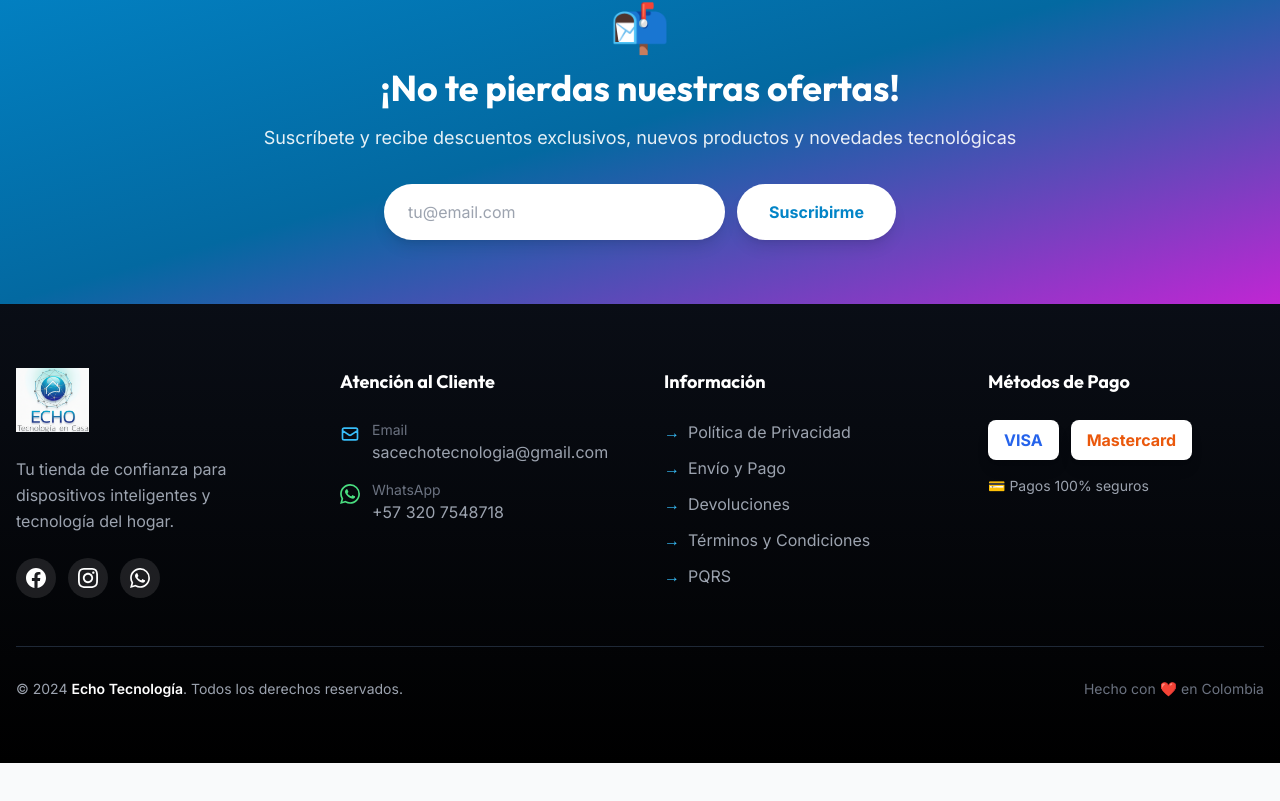
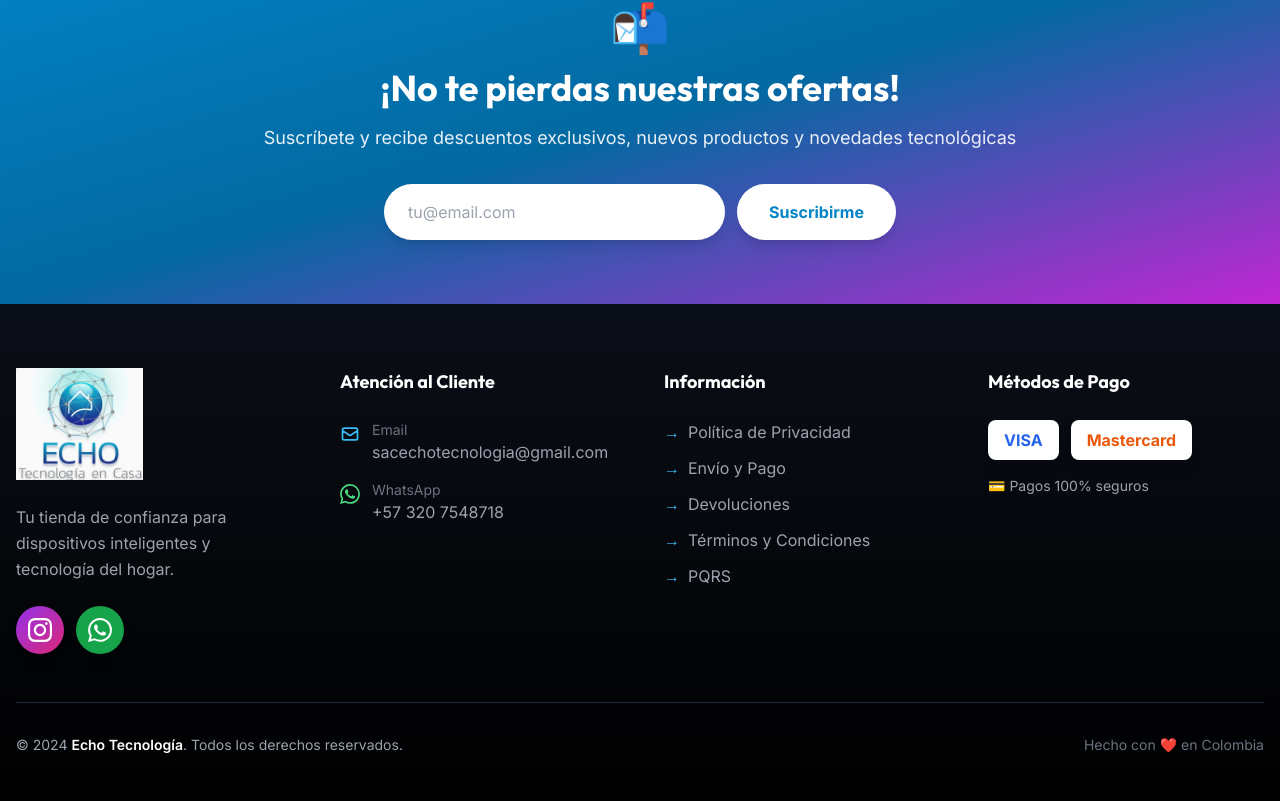
Before and after one commit to SeredDEV/echo, a React (Vite) app: page / in a window 1280 px wide. Shown: the part 3826-4627 px from the top of the page. Before the commit the page ends 4589 px from the top, so only its background shows below. Built offline with nearby package versions, Linux system fonts and the light colour scheme.

Commit message:
Increase footer logo size and update social media to Instagram and WhatsApp only

```diff
--- a/src/components/Footer.tsx
+++ b/src/components/Footer.tsx
@@ -36,7 +36,7 @@ const Footer = () => {
                         <img
                             src="assets/logo/logo-white.png"
                             alt="Echo Tecnología"
-                            className="h-16 w-auto mb-6"
+                            className="h-24 md:h-28 w-auto mb-6"
                             onError={(e) => {
                                 e.currentTarget.style.display = 'none';
                                 const textLogo = e.currentTarget.nextElementSibling as HTMLElement;
@@ -51,18 +51,13 @@ const Footer = () => {
                         </p>
                         {/* Social Media */}
                         <div className="flex gap-3">
-                            <a href="#" className="w-10 h-10 bg-white/10 hover:bg-primary-600 rounded-full flex items-center justify-center transition-all duration-300 hover:scale-110">
-                                <svg className="w-5 h-5" fill="currentColor" viewBox="0 0 24 24">
-                                    <path d="M24 12.073c0-6.627-5.373-12-12-12s-12 5.373-12 12c0 5.99 4.388 10.954 10.125 11.854v-8.385H7.078v-3.47h3.047V9.43c0-3.007 1.792-4.669 4.533-4.669 1.312 0 2.686.235 2.686.235v2.953H15.83c-1.491 0-1.956.925-1.956 1.874v2.25h3.328l-.532 3.47h-2.796v8.385C19.612 23.027 24 18.062 24 12.073z" />
-                                </svg>
-                            </a>
-                            <a href="#" className="w-10 h-10 bg-white/10 hover:bg-primary-600 rounded-full flex items-center justify-center transition-all duration-300 hover:scale-110">
-                                <svg className="w-5 h-5" fill="currentColor" viewBox="0 0 24 24">
+                            <a href="https://www.instagram.com/echo_tecnologiaencasa/?igsh=MW1vdGE4b3VlMHNxOQ%3D%3D#" target="_blank" rel="noopener noreferrer" className="w-12 h-12 bg-gradient-to-br from-purple-600 to-pink-600 hover:from-purple-700 hover:to-pink-700 rounded-full flex items-center justify-center transition-all duration-300 hover:scale-110 shadow-lg">
+                                <svg className="w-6 h-6" fill="currentColor" viewBox="0 0 24 24">
                                     <path d="M12 2.163c3.204 0 3.584.012 4.85.07 3.252.148 4.771 1.691 4.919 4.919.058 1.265.069 1.645.069 4.849 0 3.205-.012 3.584-.069 4.849-.149 3.225-1.664 4.771-4.919 4.919-1.266.058-1.644.07-4.85.07-3.204 0-3.584-.012-4.849-.07-3.26-.149-4.771-1.699-4.919-4.92-.058-1.265-.07-1.644-.07-4.849 0-3.204.013-3.583.07-4.849.149-3.227 1.664-4.771 4.919-4.919 1.266-.057 1.645-.069 4.849-.069zm0-2.163c-3.259 0-3.667.014-4.947.072-4.358.2-6.78 2.618-6.98 6.98-.059 1.281-.073 1.689-.073 4.948 0 3.259.014 3.668.072 4.948.2 4.358 2.618 6.78 6.98 6.98 1.281.058 1.689.072 4.948.072 3.259 0 3.668-.014 4.948-.072 4.354-.2 6.782-2.618 6.979-6.98.059-1.28.073-1.689.073-4.948 0-3.259-.014-3.667-.072-4.947-.196-4.354-2.617-6.78-6.979-6.98-1.281-.059-1.69-.073-4.949-.073zm0 5.838c-3.403 0-6.162 2.759-6.162 6.162s2.759 6.163 6.162 6.163 6.162-2.759 6.162-6.163c0-3.403-2.759-6.162-6.162-6.162zm0 10.162c-2.209 0-4-1.79-4-4 0-2.209 1.791-4 4-4s4 1.791 4 4c0 2.21-1.791 4-4 4zm6.406-11.845c-.796 0-1.441.645-1.441 1.44s.645 1.44 1.441 1.44c.795 0 1.439-.645 1.439-1.44s-.644-1.44-1.439-1.44z" />
                                 </svg>
                             </a>
-                            <a href="https://wa.link/78epdb" target="_blank" rel="noopener noreferrer" className="w-10 h-10 bg-white/10 hover:bg-green-600 rounded-full flex items-center justify-center transition-all duration-300 hover:scale-110">
-                                <svg className="w-5 h-5" fill="currentColor" viewBox="0 0 24 24">
+                            <a href="https://wa.link/78epdb" target="_blank" rel="noopener noreferrer" className="w-12 h-12 bg-green-600 hover:bg-green-700 rounded-full flex items-center justify-center transition-all duration-300 hover:scale-110 shadow-lg">
+                                <svg className="w-6 h-6" fill="currentColor" viewBox="0 0 24 24">
                                     <path d="M17.472 14.382c-.297-.149-1.758-.867-2.03-.967-.273-.099-.471-.148-.67.15-.197.297-.767.966-.94 1.164-.173.199-.347.223-.644.075-.297-.15-1.255-.463-2.39-1.475-.883-.788-1.48-1.761-1.653-2.059-.173-.297-.018-.458.13-.606.134-.133.298-.347.446-.52.149-.174.198-.298.298-.497.099-.198.05-.371-.025-.52-.075-.149-.669-1.612-.916-2.207-.242-.579-.487-.5-.669-.51-.173-.008-.371-.01-.57-.01-.198 0-.52.074-.792.372-.272.297-1.04 1.016-1.04 2.479 0 1.462 1.065 2.875 1.213 3.074.149.198 2.096 3.2 5.077 4.487.709.306 1.262.489 1.694.625.712.227 1.36.195 1.871.118.571-.085 1.758-.719 2.006-1.413.248-.694.248-1.289.173-1.413-.074-.124-.272-.198-.57-.347m-5.421 7.403h-.004a9.87 9.87 0 01-5.031-1.378l-.361-.214-3.741.982.998-3.648-.235-.374a9.86 9.86 0 01-1.51-5.26c.001-5.45 4.436-9.884 9.888-9.884 2.64 0 5.122 1.03 6.988 2.898a9.825 9.825 0 012.893 6.994c-.003 5.45-4.437 9.884-9.885 9.884m8.413-18.297A11.815 11.815 0 0012.05 0C5.495 0 .16 5.335.157 11.892c0 2.096.547 4.142 1.588 5.945L.057 24l6.305-1.654a11.882 11.882 0 005.683 1.448h.005c6.554 0 11.89-5.335 11.893-11.893a11.821 11.821 0 00-3.48-8.413Z" />
                                 </svg>
                             </a>
```
